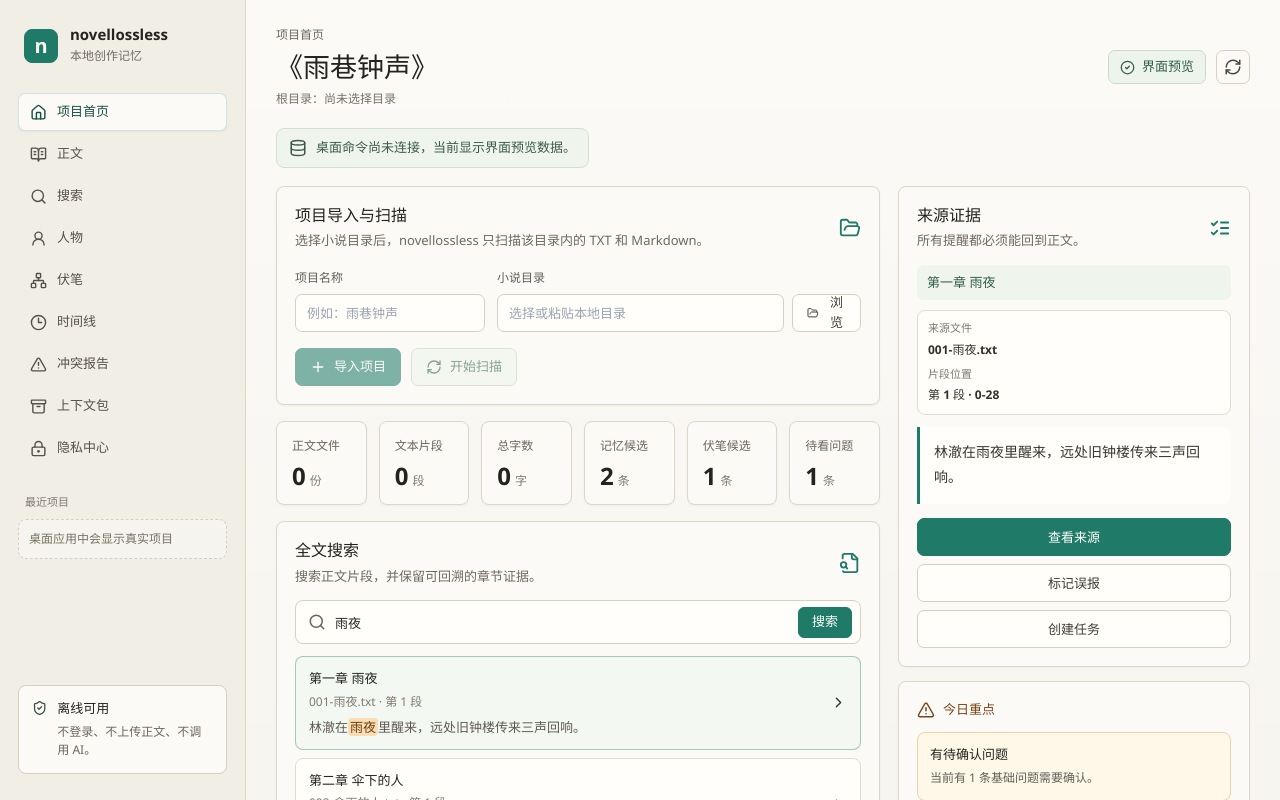
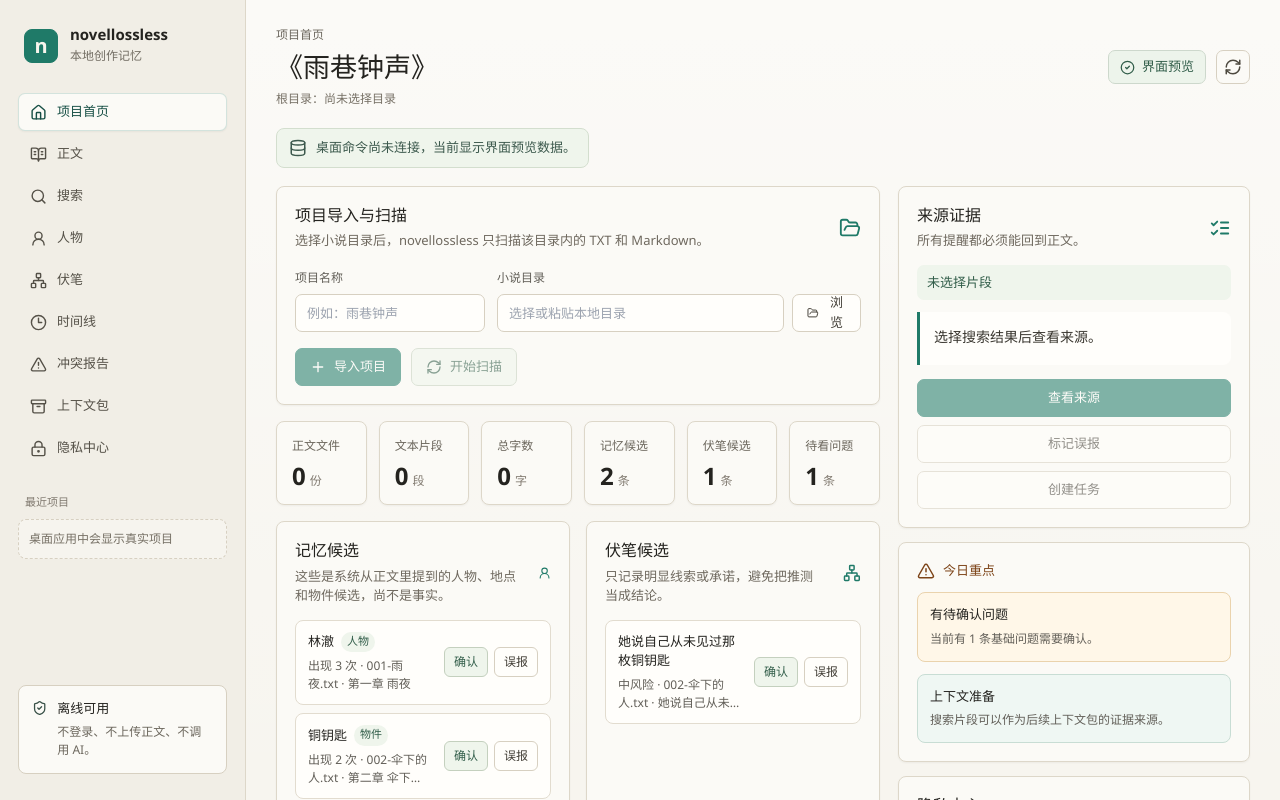
Before and after one commit to gordonlu/novellossless, a React (Vite) app in the folder apps/desktop/: page / in a window 1280 px wide. Built offline with nearby package versions, Linux system fonts and the light colour scheme.

Commit message:
feat(ui): dedicated search page at /search route

```diff
--- a/apps/desktop/src/App.tsx
+++ b/apps/desktop/src/App.tsx
@@ -26,13 +26,11 @@ import {
   ProjectSummary,
   scanProject,
   ScanReport,
-  searchProject,
-  SearchHit,
   updateCandidateStatus,
   updateForeshadowStatus,
   updateIssueStatus,
 } from "./tauri";
-import { basename, formatError, plainSnippet } from "./lib/helpers";
+import { basename, formatError } from "./lib/helpers";
 import { ContentView } from "./routes/ContentView";
 import { ContextPack as ContextPackRoute } from "./routes/ContextPack";
 import { Characters } from "./routes/Characters";
@@ -78,29 +76,6 @@ const emptyDashboard: Dashboard = {
   foreshadowCandidates: 0,
   issueCount: 0,
 };
-
-const sampleHits: SearchHit[] = [
-  {
-    documentId: "sample-1",
-    chunkId: "sample-1",
-    documentPath: "001-雨夜.txt",
-    chunkIndex: 0,
-    title: "第一章 雨夜",
-    snippet: "林澈在[雨夜]里醒来，远处旧钟楼传来三声回响。",
-    startOffset: 0,
-    endOffset: 28,
-  },
-  {
-    documentId: "sample-2",
-    chunkId: "sample-2",
-    documentPath: "002-伞下的人.txt",
-    chunkIndex: 0,
-    title: "第二章 伞下的人",
-    snippet: "她说自己从未见过那枚铜钥匙，可[雨夜]的证词并不一致。",
-    startOffset: 0,
-    endOffset: 31,
-  },
-];
 
 const sampleCandidates: NarrativeNode[] = [
   {
@@ -190,16 +165,12 @@ export function App() {
   const [lastScan, setLastScan] = useState<ScanReport | null>(null);
   const [folderPath, setFolderPath] = useState("");
   const [projectName, setProjectName] = useState("");
-  const [query, setQuery] = useState("雨夜");
-  const [hits, setHits] = useState<SearchHit[]>(sampleHits);
-  const [selectedHit, setSelectedHit] = useState<SearchHit | null>(sampleHits[0]);
   const [candidates, setCandidates] = useState<NarrativeNode[]>(sampleCandidates);
   const [foreshadows, setForeshadows] = useState<ForeshadowItem[]>(sampleForeshadows);
   const [issues, setIssues] = useState<ContinuityIssue[]>(sampleIssues);
   const [privacy, setPrivacy] = useState<PrivacyStatus>(previewPrivacy);
   const [profiles, setProfiles] = useState<ProfileInfo[]>(previewProfiles);
   const [contextPack, setContextPack] = useState<ContextPack | null>(null);
-  const [searchAttempted, setSearchAttempted] = useState(false);
   const [busy, setBusy] = useState<BusyState>("loading");
   const [notice, setNotice] = useState("离线模式已开启，正文仅保存在本机。");
   const [error, setError] = useState("");
@@ -279,10 +250,7 @@ export function App() {
     setProjectName(project.name);
     setFolderPath("");
     setLastScan(null);
-    setHits(project.id === "demo" ? sampleHits : []);
-    setSelectedHit(project.id === "demo" ? sampleHits[0] : null);
     setContextPack(null);
-    setSearchAttempted(false);
 
     if (project.id === "demo") {
       applyPreviewData();
@@ -304,8 +272,6 @@ export function App() {
       foreshadowCandidates: sampleForeshadows.length,
       issueCount: sampleIssues.length,
     });
-    setHits(sampleHits);
-    setSelectedHit(sampleHits[0]);
     setCandidates(sampleCandidates);
     setForeshadows(sampleForeshadows);
     setIssues(sampleIssues);
@@ -316,13 +282,10 @@ export function App() {
   function resetToEmptyProject() {
     setSelectedProject(demoProject);
     setDashboard(emptyDashboard);
-    setHits([]);
-    setSelectedHit(null);
     setCandidates([]);
     setForeshadows([]);
     setIssues([]);
     setContextPack(null);
-    setSearchAttempted(false);
   }
 
   async function refreshProjects() {
@@ -381,10 +344,7 @@ export function App() {
       const project = await importProject(projectName.trim() || "新小说项目", folderPath.trim());
       setSelectedProject(project);
       setProjects((items) => [project, ...items.filter((item) => item.id !== project.id)]);
-      setHits([]);
-      setSelectedHit(null);
       setContextPack(null);
-      setSearchAttempted(false);
       await loadProjectP0(project.id);
       setNotice("项目已导入，可以开始本地扫描。");
     } catch (reason) {
@@ -416,7 +376,6 @@ export function App() {
       setNotice(
         `扫描完成：读取 ${report.scannedDocuments} 份文件，跳过 ${report.skippedFiles} 份文件。`,
       );
-      await runSearch(query, selectedProject.id);
     } catch (reason) {
       setError(formatError(reason));
     } finally {
@@ -435,45 +394,8 @@ export function App() {
     setIssues(nextIssues);
   }
 
-  async function runSearch(nextQuery = query, projectId = selectedProject.id) {
-    const trimmedQuery = nextQuery.trim();
-    if (!trimmedQuery) {
-      setError("请输入要搜索的文字。");
-      return;
-    }
-
-    if (!hasRealProject) {
-      const previewHits = sampleHits.filter(
-        (hit) => hit.title.includes(trimmedQuery) || plainSnippet(hit.snippet).includes(trimmedQuery),
-      );
-      setHits(previewHits);
-      setSelectedHit(previewHits[0] ?? null);
-      setSearchAttempted(true);
-      setNotice(
-        previewHits.length > 0
-          ? `预览数据中找到 ${previewHits.length} 条来源片段。`
-          : "预览数据中没有匹配片段。",
-      );
-      return;
-    }
-
-    setBusy("search");
-    setError("");
-    setSearchAttempted(true);
-    try {
-      const results = await searchProject(projectId, trimmedQuery, 20);
-      setHits(results);
-      setSelectedHit(results[0] ?? null);
-      setNotice(results.length > 0 ? `找到 ${results.length} 条来源片段。` : "没有找到匹配片段。");
-    } catch (reason) {
-      setError(formatError(reason));
-    } finally {
-      setBusy("idle");
-    }
-  }
-
-  async function handleBuildContextPack() {
-    const trimmedQuery = query.trim();
+  async function handleBuildContextPack(searchQuery: string) {
+    const trimmedQuery = searchQuery.trim();
     if (!trimmedQuery) {
       setError("请输入上下文包关键词。");
       return;
@@ -539,16 +461,6 @@ export function App() {
     } else {
       setIssues((items) => items.map((item) => (item.id === id ? { ...item, status } : item)));
     }
-  }
-
-  function revealSelectedSource() {
-    if (!selectedHit) {
-      return;
-    }
-
-    setNotice(
-      `来源定位：${selectedHit.documentPath}，第 ${selectedHit.chunkIndex + 1} 段，位置 ${selectedHit.startOffset}-${selectedHit.endOffset}。`,
-    );
   }
 
   return (
@@ -650,13 +562,7 @@ export function App() {
                 candidates={candidates}
                 foreshadows={foreshadows}
                 issues={issues}
-                query={query}
-                setQuery={setQuery}
-                hits={hits}
-                selectedHit={selectedHit}
-                setSelectedHit={setSelectedHit}
                 contextPack={contextPack}
-                searchAttempted={searchAttempted}
                 lastScan={lastScan}
                 busy={busy}
                 runtimeMode={runtimeMode}
@@ -667,15 +573,13 @@ export function App() {
                 chooseFolder={chooseFolder}
                 handleImport={handleImport}
                 handleScan={handleScan}
-                runSearch={runSearch}
                 handleBuildContextPack={handleBuildContextPack}
                 handleStatus={handleStatus}
-                revealSelectedSource={revealSelectedSource}
               />
             }
           />
           <Route path="/content" element={<ContentView projectId={selectedProject.id} />} />
-          <Route path="/search" element={<SearchView />} />
+          <Route path="/search" element={<SearchView projectId={selectedProject.id} />} />
           <Route path="/characters" element={<Characters projectId={selectedProject.id} />} />
           <Route path="/foreshadows" element={<Foreshadows projectId={selectedProject.id} />} />
           <Route path="/timeline" element={<Timeline />} />
--- a/apps/desktop/src/routes/Dashboard.tsx
+++ b/apps/desktop/src/routes/Dashboard.tsx
@@ -2,8 +2,6 @@ import {
   AlertTriangle,
   Archive,
   CheckCircle2,
-  ChevronRight,
-  FileSearch,
   FolderOpen,
   Network,
   Plus,
@@ -11,17 +9,14 @@ import {
   Search,
   UserRound,
 } from "lucide-react";
-import { clsx } from "clsx";
-import { useMemo } from "react";
+import { useMemo, useState } from "react";
 import { InspectorPanel } from "../components/InspectorPanel";
 import { StatusButtons } from "../components/StatusButtons";
 import {
   candidateTypeLabel,
   formatError,
-  renderSnippet,
   riskLabel,
   severityLabel,
-  sourceLabel,
   totalCandidateCount,
 } from "../lib/helpers";
 import type {
@@ -33,7 +28,6 @@ import type {
   PrivacyStatus,
   ProfileInfo,
   ScanReport,
-  SearchHit,
 } from "../tauri";
 
 type BusyState = "idle" | "loading" | "import" | "scan" | "search" | "context";
@@ -47,13 +41,7 @@ interface DashboardProps {
   candidates: NarrativeNode[];
   foreshadows: ForeshadowItem[];
   issues: ContinuityIssue[];
-  query: string;
-  setQuery: (q: string) => void;
-  hits: SearchHit[];
-  selectedHit: SearchHit | null;
-  setSelectedHit: (hit: SearchHit | null) => void;
   contextPack: ContextPack | null;
-  searchAttempted: boolean;
   lastScan: ScanReport | null;
   busy: BusyState;
   runtimeMode: string;
@@ -64,10 +52,8 @@ interface DashboardProps {
   chooseFolder: () => void;
   handleImport: () => void;
   handleScan: () => void;
-  runSearch: (query?: string) => void;
-  handleBuildContextPack: () => void;
+  handleBuildContextPack: (query: string) => void;
   handleStatus: (kind: "candidate" | "foreshadow" | "issue", id: string, status: string) => void;
-  revealSelectedSource: () => void;
 }
 
 export function Dashboard(props: DashboardProps) {
@@ -80,13 +66,7 @@ export function Dashboard(props: DashboardProps) {
     candidates,
     foreshadows,
     issues,
-    query,
-    setQuery,
-    hits,
-    selectedHit,
-    setSelectedHit,
     contextPack,
-    searchAttempted,
     lastScan,
     busy,
     runtimeMode,
@@ -97,11 +77,11 @@ export function Dashboard(props: DashboardProps) {
     chooseFolder,
     handleImport,
     handleScan,
-    runSearch,
     handleBuildContextPack,
     handleStatus,
-    revealSelectedSource,
   } = props;
+
+  const [contextQuery, setContextQuery] = useState("");
 
   const metrics = useMemo(
     () => [
@@ -193,65 +173,6 @@ export function Dashboard(props: DashboardProps) {
               </strong>
             </div>
           ))}
-        </section>
-
-        <section className="panel search-panel">
-          <div className="panel-heading compact">
-            <div>
-              <h2>全文搜索</h2>
-              <p>搜索正文片段，并保留可回溯的章节证据。</p>
-            </div>
-            <FileSearch size={22} />
-          </div>
-
-          <div className="search-row">
-            <Search size={18} />
-            <input
-              value={query}
-              onChange={(event) => setQuery(event.target.value)}
-              onKeyDown={(event) => {
-                if (event.key === "Enter") {
-                  runSearch();
-                }
-              }}
-              placeholder="输入人物、物件、地点或句子"
-            />
-            <button type="button" onClick={() => runSearch()} disabled={busy !== "idle"}>
-              {busy === "search" ? "搜索中" : "搜索"}
-            </button>
-          </div>
-
-          <div className="results-list">
-            {hits.length > 0 ? (
-              hits.map((hit) => (
-                <button
-                  type="button"
-                  key={hit.chunkId}
-                  className={clsx(
-                    "result-item",
-                    selectedHit?.chunkId === hit.chunkId && "result-item-active",
-                  )}
-                  onClick={() => setSelectedHit(hit)}
-                >
-                  <div>
-                    <strong>{hit.title}</strong>
-                    <span className="result-meta">{sourceLabel(hit)}</span>
-                    <p>{renderSnippet(hit.snippet)}</p>
-                  </div>
-                  <ChevronRight size={17} />
-                </button>
-              ))
-            ) : (
-              <div className="empty-state">
-                <strong>{searchAttempted ? "没有找到匹配片段" : "等待搜索"}</strong>
-                <p>
-                  {hasRealProject
-                    ? "输入人物、物件、地点或原文句子后，可在右侧查看来源证据。"
-                    : "导入项目后会搜索真实正文；当前仅用于界面预览。"}
-                </p>
-              </div>
-            )}
-          </div>
         </section>
 
         <section className="p0-grid">
@@ -354,27 +275,33 @@ export function Dashboard(props: DashboardProps) {
             <div className="panel-heading compact">
               <div>
                 <h2>上下文包</h2>
-                <p>根据当前搜索词生成 Markdown，所有内容保留来源。</p>
+                <p>输入关键词生成 Markdown 上下文，所有内容保留来源。</p>
               </div>
               <Archive size={22} />
             </div>
-            <button
-              type="button"
-              className="secondary-button strong"
-              onClick={handleBuildContextPack}
-              disabled={busy !== "idle"}
-            >
-              <Archive size={16} />
-              {busy === "context" ? "正在生成" : "生成上下文包"}
-            </button>
+            <div className="search-row">
+              <Search size={18} />
+              <input
+                value={contextQuery}
+                onChange={(e) => setContextQuery(e.target.value)}
+                onKeyDown={(e) => e.key === "Enter" && handleBuildContextPack(contextQuery)}
+                placeholder="输入人物、地点或物件名称"
+              />
+              <button
+                type="button"
+                onClick={() => handleBuildContextPack(contextQuery)}
+                disabled={busy !== "idle"}
+              >
+                {busy === "context" ? "正在生成" : "生成"}
+              </button>
+            </div>
             {contextPack && <pre className="context-preview">{contextPack.content}</pre>}
           </section>
         </section>
       </div>
 
       <InspectorPanel
-        selectedHit={selectedHit}
-        onRevealSource={revealSelectedSource}
+        selectedHit={null}
         issuesCount={issues.length}
         privacy={privacy}
         profiles={profiles}
--- a/apps/desktop/src/routes/SearchView.tsx
+++ b/apps/desktop/src/routes/SearchView.tsx
@@ -1,10 +1,82 @@
-export function SearchView() {
+import { useState } from "react";
+import { ChevronRight, FileSearch, Search } from "lucide-react";
+import { searchProject, SearchHit } from "../tauri";
+import { InspectorPanel } from "../components/InspectorPanel";
+
+interface Props {
+  projectId: string;
+}
+
+export function SearchView({ projectId }: Props) {
+  const [query, setQuery] = useState("");
+  const [hits, setHits] = useState<SearchHit[]>([]);
+  const [selected, setSelected] = useState<SearchHit | null>(null);
+  const [loading, setLoading] = useState(false);
+  const [attempted, setAttempted] = useState(false);
+
+  async function handleSearch() {
+    const trimmed = query.trim();
+    if (!trimmed || !projectId || projectId === "demo") return;
+    setLoading(true);
+    setAttempted(true);
+    try {
+      const results = await searchProject(projectId, trimmed, 20);
+      setHits(results);
+      setSelected(results[0] ?? null);
+    } finally {
+      setLoading(false);
+    }
+  }
+
   return (
-    <div className="panel" style={{ padding: "2rem" }}>
-      <h2>全文搜索</h2>
-      <p className="text-muted" style={{ marginTop: "0.5rem" }}>
-        在此页面进行更高级的全文搜索。
-      </p>
-    </div>
+    <section className="content-grid">
+      <div className="primary-column">
+        <section className="panel search-panel">
+          <div className="panel-heading compact">
+            <h2>全文搜索</h2>
+            <FileSearch size={22} />
+          </div>
+          <div className="search-row">
+            <Search size={18} />
+            <input
+              value={query}
+              onChange={(e) => setQuery(e.target.value)}
+              onKeyDown={(e) => e.key === "Enter" && handleSearch()}
+              placeholder="输入人物、物件、地点或句子"
+            />
+            <button onClick={handleSearch} disabled={loading}>
+              {loading ? "搜索中" : "搜索"}
+            </button>
+          </div>
+          <div className="results-list">
+            {hits.length > 0 ? (
+              hits.map((hit) => (
+                <button
+                  type="button"
+                  key={hit.chunkId}
+                  className={`result-item ${selected?.chunkId === hit.chunkId ? "result-item-active" : ""}`}
+                  onClick={() => setSelected(hit)}
+                >
+                  <div>
+                    <strong>{hit.title}</strong>
+                    <span className="result-meta">{hit.documentPath} · 第 {hit.chunkIndex + 1} 段</span>
+                    <p>{hit.snippet}</p>
+                  </div>
+                  <ChevronRight size={17} />
+                </button>
+              ))
+            ) : (
+              <div className="empty-state">
+                <strong>{attempted ? "没有匹配片段" : "等待搜索"}</strong>
+                <p>输入人物、物件、地点或原文句子后，可在右侧查看来源证据。</p>
+              </div>
+            )}
+          </div>
+        </section>
+      </div>
+      <aside className="inspector">
+        <InspectorPanel selectedHit={selected} />
+      </aside>
+    </section>
   );
 }
```
